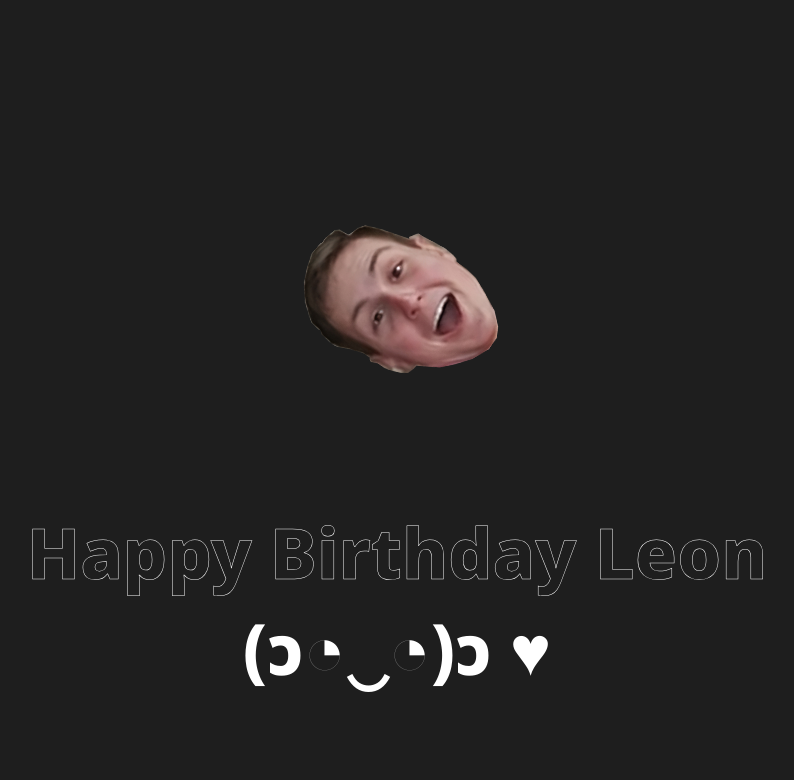
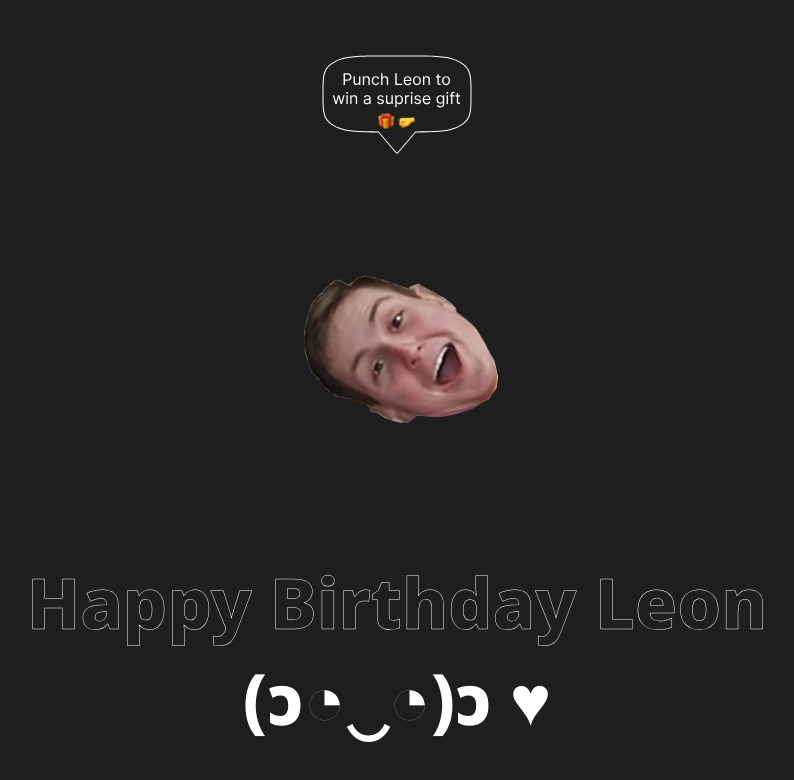
Before and after one commit to tho-myr/leon-18th-birthday-page, a SvelteKit app: page / in a window 1280 px wide. Shown: the top 780 px of the page, without its empty margins (243-1037 px from the left). Built offline with nearby package versions, Linux system fonts and the light colour scheme.

Commit message:
feat: add chat bubble to indicate rickroll

```diff
--- a/src/routes/+page.svelte
+++ b/src/routes/+page.svelte
@@ -21,6 +21,7 @@
 
 <main>
     <div class="flex-container" id="face-container">
+        <img id="chat-bubble" src="chat-bubble.svg" alt="Punch Leon to win a suprise gift!" />
         <img id="face" src="face.png" alt="Wunderschoenes Gesicht von Leon" />
         <div id="headline" class="text-container">Happy Birthday Leon</div>
         <div id="emoji" class="text-container">(ɔ◔‿◔)ɔ ♥</div>
@@ -29,8 +30,8 @@
         <video id="rickroll" width="80%" src="rickroll.mp4">
             <track kind="captions" />
         </video>
-        <div id="headline" class="text-container">Happy Birthday Leon</div>
-        <div id="emoji" class="text-container">(ɔ◔‿◔)ɔ ♥</div>
+        <div id="headline" class="text-container">jk u just got rickrolled</div>
+        <div id="emoji" class="text-container">┏(-_-)┛┗(-_- )┓</div>
     </div>
 </main>
 
@@ -46,6 +47,11 @@
         flex-direction: column;
         justify-content: center;
         align-items: center;
+    }
+    #chat-bubble {
+        opacity: 0%;
+        animation: blink 1s linear infinite;
+        animation-delay: 1s;
     }
     #face {
         height: 50%;
@@ -129,4 +135,10 @@
             transform: translateX(0%);
         }
     }
+
+    @keyframes blink {
+        50% {
+            opacity: 100%;
+        }
+    }
 </style>
```
Also changed, not shown: static/chat-bubble.svg (added).
